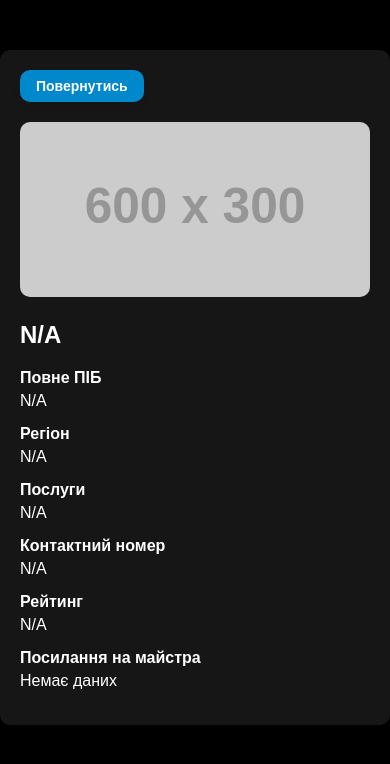
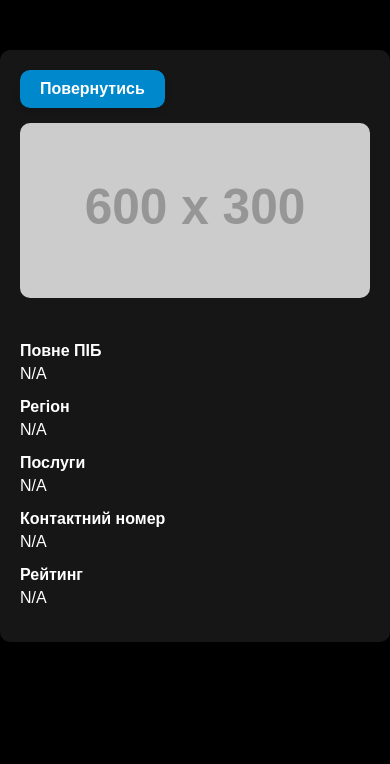
Before and after one commit to AndriiBash/guitarMasterHelp, a plain HTML site: page src/guitarMasters/details.html in a window 390 px wide. Drawn offline with Linux system fonts and the light colour scheme; placeholder pictures from the web are drawn by us.

Commit message:
Revert "Some fixes"
This reverts commit 3b6319ccbb50c5ce7a5e36ad4fd7ea57513a9e20.

```diff
--- a/src/guitarMasters/css/details.css
+++ b/src/guitarMasters/css/details.css
@@ -3,7 +3,6 @@ body {
   margin: 0;
   padding: 0;
   background-color: #000000;
-  color: #ffffff;
 }
 
 .details-container {
@@ -13,18 +12,8 @@ body {
   border-radius: 10px;
   box-shadow: 0 4px 6px rgba(0, 0, 0, 0.1);
   padding: 20px;
-  animation: fadeInCard 0.4s ease-out;
-}
-
-@keyframes fadeInCard {
-  0% {
-    opacity: 0;
-    transform: translateY(20px) scale(0.95);
-  }
-  100% {
-    opacity: 1;
-    transform: translateY(0) scale(1);
-  }
+  animation: fadeIn 0.5s ease-in-out;
+  color: #ffffff; /* Белый цвет текста */
 }
 
 .details-title {
@@ -43,6 +32,18 @@ body {
   margin-bottom: 5px;
 }
 
+.details-back {
+  display: inline-block;
+  margin-top: 20px;
+  text-decoration: none;
+  color: #007bff;
+  font-size: 14px;
+}
+
+.details-back:hover {
+  text-decoration: underline;
+}
+
 .master-image {
   width: 100%;
   height: auto;
@@ -50,37 +51,10 @@ body {
   margin-bottom: 20px;
 }
 
-.home-button-wrapper {
-  position: relative;
-  margin-bottom: 20px;
-<<<<<<< HEAD
-=======
-  transition: all 0.3s ease;
->>>>>>> b2eb512d94f336e32a13be19e94ee58b88d656fa
-}
-
-.home-button-wrapper.fixed {
-  position: fixed;
-  top: 0;
-  left: 0;
-  width: 100%;
-  background-color: rgba(68, 68, 68, 0.6);
-<<<<<<< HEAD
-  backdrop-filter: blur(6px);
-  z-index: 1000;
-  padding: 10px 0;
-  border-bottom: 1px solid rgba(255, 255, 255, 0.2);
-  transition: all 0.5s ease; /* used animation when to start fixed wapper zone */
-=======
-  backdrop-filter: blur(10px);
-  z-index: 1000;
-  padding: 10px 0;
-  border-bottom: 1px solid rgba(255, 255, 255, 0.2);
->>>>>>> b2eb512d94f336e32a13be19e94ee58b88d656fa
-}
-
 .home-button {
-  display: inline-block;
+  display: block;
+  width: fit-content;
+  margin-bottom: 15px;
   padding: 10px 20px;
   font-size: 16px;
   font-weight: bold;
@@ -90,29 +64,9 @@ body {
   border-radius: 10px;
   text-align: center;
   box-shadow: 0 4px 6px rgba(0, 0, 0, 0.1);
-<<<<<<< HEAD
-  transition: all 0.5s ease; /* maybe use keyFrames for nornal animation*/
-=======
-  transition: transform 0.3s ease, background-color 0.3s ease, margin-top 0.3s ease;
->>>>>>> b2eb512d94f336e32a13be19e94ee58b88d656fa
+  position: sticky;
+  top: 20px;
+  left: 0;
+  z-index: 10;
+  transition: transform 0.3s ease;
 }
-
-.home-button-wrapper.fixed .home-button {
-  margin-left: 10px;
-}
-
-.home-button:hover {
-  background-color: #3399ff;
-}
-
-@media (max-width: 767px) {
-  .home-button-wrapper.fixed {
-    top: 0;
-    padding: 8px 0;
-  }
-
-  .home-button {
-    padding: 8px 16px;
-    font-size: 14px;
-  }
-}
--- a/src/guitarMasters/details.html
+++ b/src/guitarMasters/details.html
@@ -8,9 +8,7 @@
   </head>
   <body>
     <div class="details-container">
-      <div class="home-button-wrapper">
-        <a href="index.html" class="home-button">Повернутись</a>
-      </div>
+      <a href="index.html" class="home-button">Повернутись</a>
       <img
         id="master-image"
         class="master-image"
@@ -38,10 +36,6 @@
         <strong>Рейтинг</strong>
         <span id="details-rating">Немає даних</span>
       </div>
-      <div class="details-section">
-        <strong>Посилання на майстра</strong>
-        <div id="details-links">Немає даних</div>
-      </div>
     </div>
     <script src="scripts/details.js"></script>
   </body>
--- a/src/guitarMasters/scripts/details.js
+++ b/src/guitarMasters/scripts/details.js
@@ -1,41 +1,36 @@
 function populateDetails(params) {
-  const detailsMap = {
-    'details-title': 'nickName',
-    'details-fio': 'FIO',
-    'details-region': 'Region',
-    'details-services': 'Services',
-    'details-contact': 'ContactNumber',
-    'details-rating': 'Rating',
-  };
-
-  for (const [elementId, paramName] of Object.entries(detailsMap)) {
-    const element = document.getElementById(elementId);
-    if (element) {
-      element.textContent = params.get(paramName) || 'N/A';
-    }
-  }
-}
-
-function handleScroll() {
-  const scrollY = window.scrollY;
-  const isSmallScreen = window.innerWidth <= 767;
-
-  if (scrollY > 0) {
-    buttonWrapper.classList.add('fixed');
-    homeButton.textContent = isSmallScreen ? '<' : 'Повернутись';
-  } else {
-    buttonWrapper.classList.remove('fixed');
-    homeButton.textContent = 'Повернутись';
-  }
+  document.getElementById('details-title').textContent = params.get('nickName');
+  document.getElementById('details-fio').textContent =
+    params.get('FIO') || 'N/A';
+  document.getElementById('details-region').textContent =
+    params.get('Region') || 'N/A';
+  document.getElementById('details-services').textContent =
+    params.get('Services') || 'N/A';
+  document.getElementById('details-contact').textContent =
+    params.get('ContactNumber') || 'N/A';
+  document.getElementById('details-rating').textContent =
+    params.get('Rating') || 'N/A';
 }
 
 const params = new URLSearchParams(window.location.search);
 populateDetails(params);
 
-const imageUrl = params.get('mainPhotoLink') || 'https://via.placeholder.com/600x300';
+const imageUrl =
+  params.get('mainPhotoLink') || 'https://via.placeholder.com/600x300';
 document.getElementById('master-image').src = imageUrl;
 
 const homeButton = document.querySelector('.home-button');
-const buttonWrapper = document.querySelector('.home-button-wrapper');
+
+const buttonHeight = homeButton.offsetHeight;
+
+function handleScroll() {
+  const scrollY = window.scrollY;
+
+  if (scrollY >= buttonHeight) {
+    homeButton.style.transform = 'translateX(-200px)';
+  } else {
+    homeButton.style.transform = 'translateX(0)';
+  }
+}
 
 window.addEventListener('scroll', handleScroll);
--- a/src/guitarMasters/scripts/scripts.js
+++ b/src/guitarMasters/scripts/scripts.js
@@ -40,7 +40,6 @@ function displayCards(data) {
     `;
 
     card.addEventListener("click", () => {
-      //console.log(item);
       const queryString = new URLSearchParams(item).toString();
       window.location.href = `details.html?${queryString}`;
     });
```
Also changed, not shown: src/guitarMasters/css/styles.css (+8 -21 lines), src/guitarMasters/index.html (+1 -3 lines), src/guitarMasters/img/mainIcon.png (deleted).
